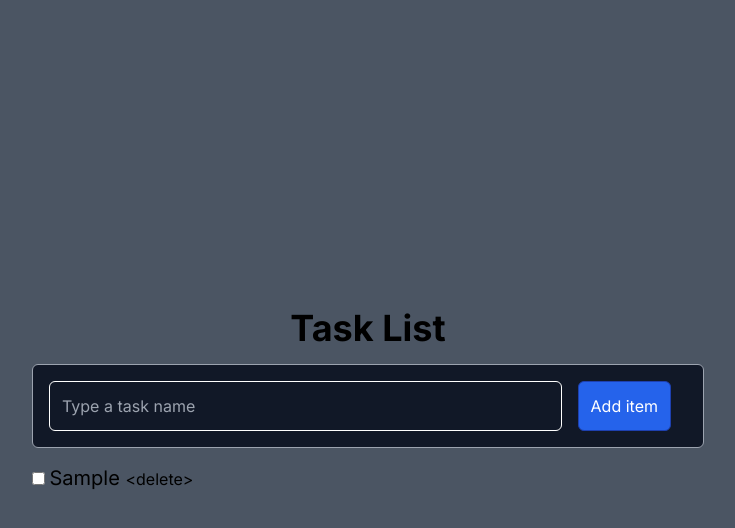
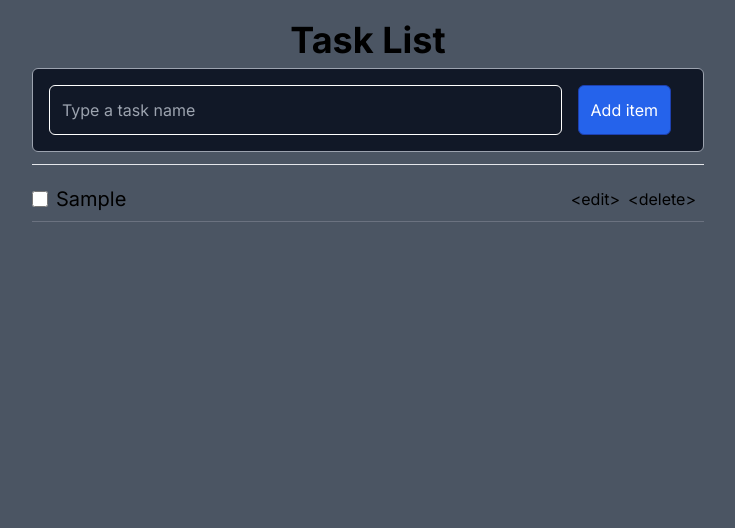
Before and after one commit to mspdl/reactjs-first_project, a Next.js app: page / in a window 1280 px wide. Both pictures are taken after typing "Sample" into the empty fields and a click on the button "Add item". Shown: the top 528 px of the page, without its empty margins (272-1007 px from the left). Built offline with nearby package versions, Linux system fonts and the light colour scheme.

Commit message:
Using Reducer (part 2)

```diff
--- a/src/components/ReducerExample.tsx
+++ b/src/components/ReducerExample.tsx
@@ -27,6 +27,10 @@ const ReducerExample = () => {
     });
   };
 
+  const handleEditItem = (itemId: number) => {
+
+  };
+
   const handleDeleteItem = (itemId: number) => {
     dispatch({
       type: "remove",
@@ -35,9 +39,9 @@ const ReducerExample = () => {
   };
 
   return (
-    <div className="container max-w-2xl mx-auto ">
+    <div className="container max-w-2xl mx-auto flex flex-col h-[95%]">
       <h1 className="text-center text-4xl font-bold">Task List</h1>
-      <div className="flex border rounded-md border-gray-400 bg-gray-900 p-4 my-4">
+      <div className="flex border rounded-md border-gray-400 bg-gray-900 p-4 mt-2">
         <input
           type="text"
           className="flex-1  border rounded-md border-white p-3 bg-transparent text-white outline-none"
@@ -52,24 +56,37 @@ const ReducerExample = () => {
           Add item
         </button>
       </div>
+      <hr className="my-3" />
+      <div className="flex-1">
         {!list || list.length < 1 ? (
-        <p className="text-center text-white text-2xl">Task list is empty</p>
+          <p className="text-center text-white text-2xl">Task list is empty.</p>
         ) : (
           list.map((item) => (
-          <div key={item.id}>
+            <div
+              className="flex border-b border-gray-500 py-2 items-center"
+              key={item.id}
+            >
               <input
                 onChange={() => handleCheckItem(item.id)}
+                onClick={() => handleCheckItem(item.id)}
                 type="checkbox"
-              checked={item.isDone}
+                defaultChecked={item.isDone}
+                className="w-4 h-4"
               />{" "}
-            <span className="text-xl">{item.text} </span>
+              <span className="flex-1 text-xl pl-2">{item.text}</span>
               <button
+                className=" hover:text-white"
+                onClick={() => handleEditItem(item.id)}
+              >{`<edit>`}</button>
+              <button
+                className="px-2 hover:text-white"
                 onClick={() => handleDeleteItem(item.id)}
               >{`<delete>`}</button>
             </div>
           ))
         )}
       </div>
+    </div>
   );
 };
 
--- a/src/reducers/listReducer.ts
+++ b/src/reducers/listReducer.ts
@@ -51,9 +51,7 @@ export const listReducer = (list: Item[], action: ListAction) => {
 
     case "check":
       return list.map((item) => {
-        if (item.id === action.payload.id) {
-          item.isDone = !item.isDone;
-        }
+        if (item.id === action.payload.id) item.isDone = item.isDone;
         return item;
       });
 
```
Lines whose indentation alone changed are shown as unchanged.
